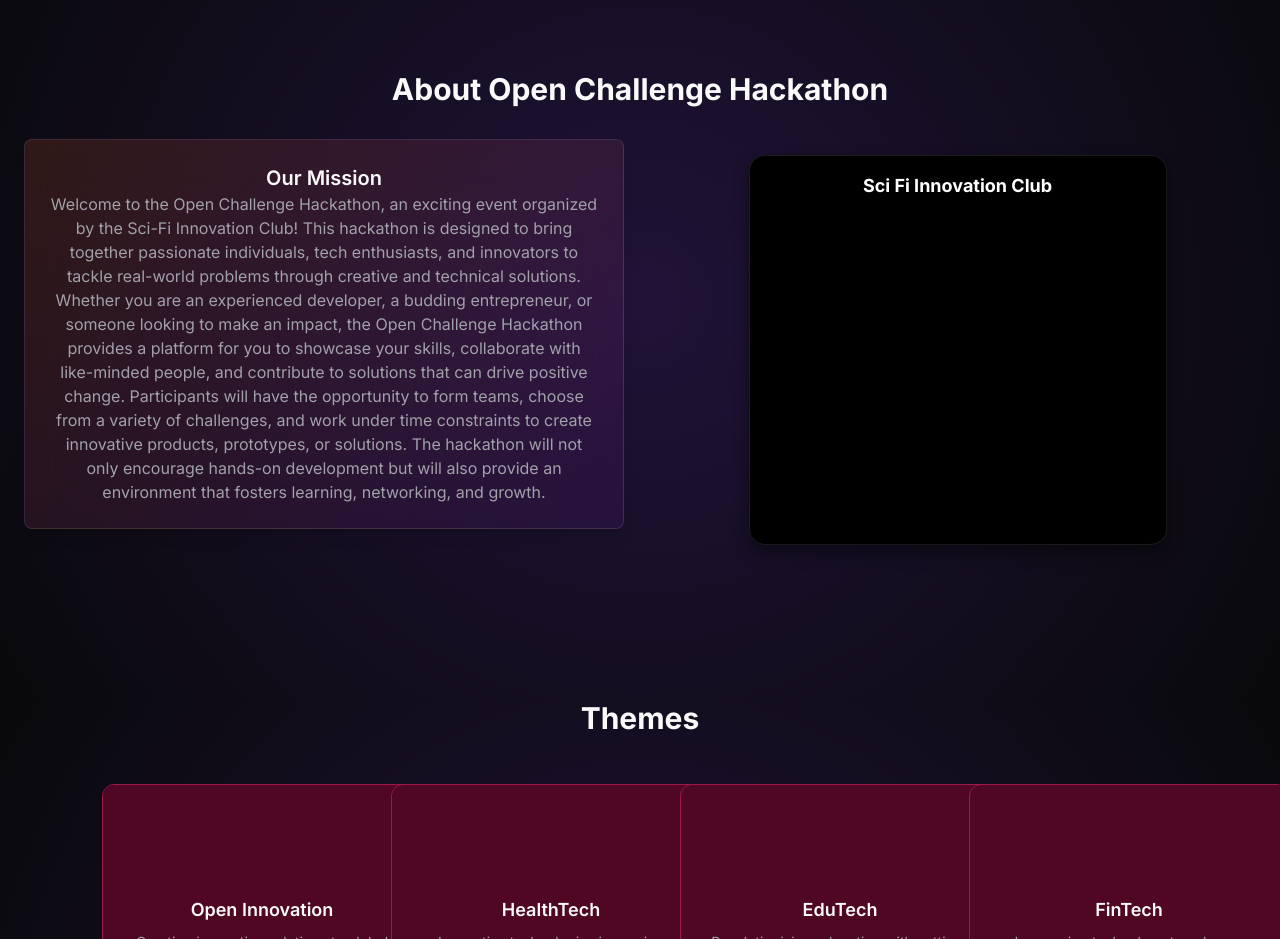
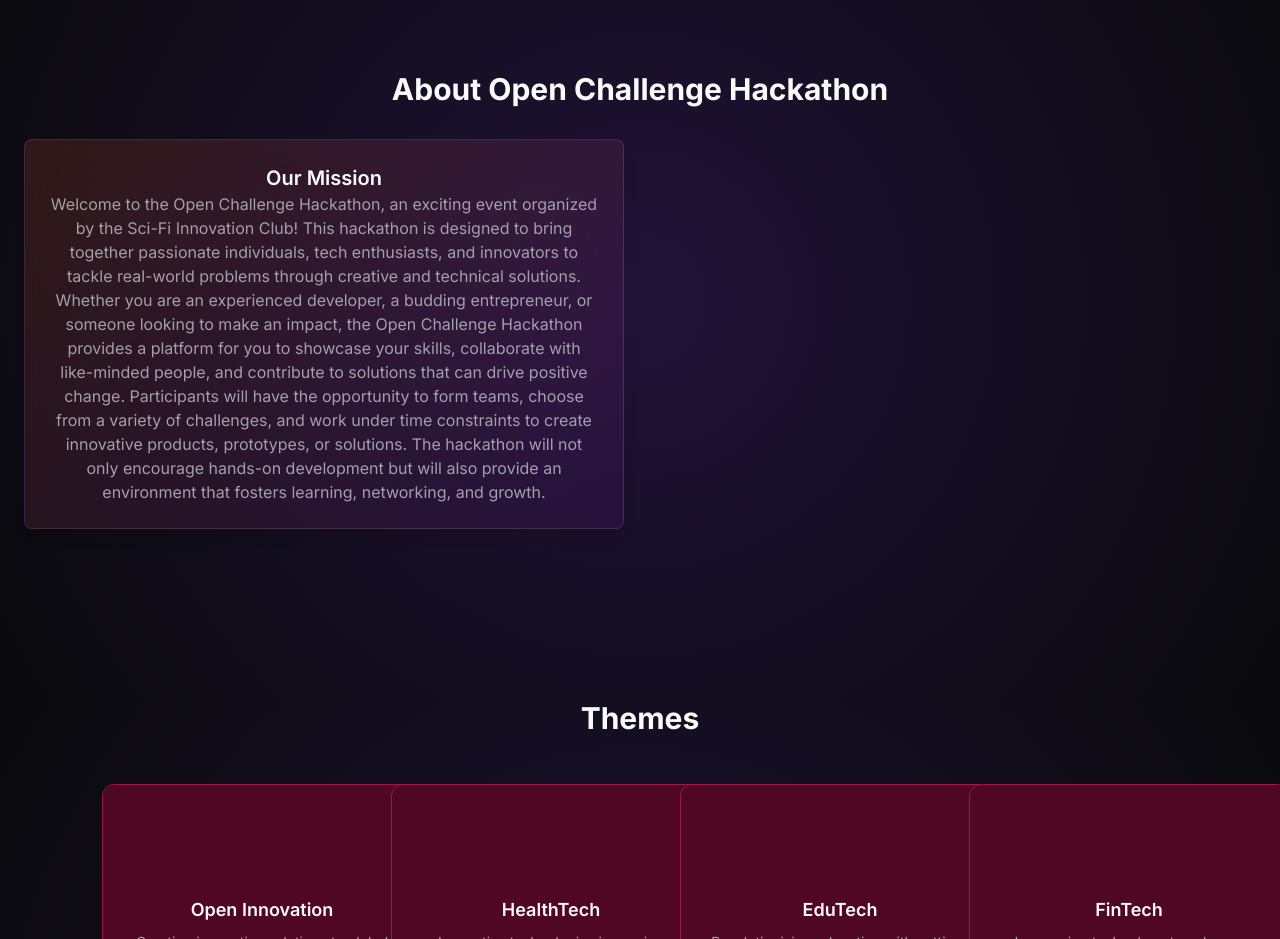
Before and after one commit to yashunh/WhatTheHack, a Next.js app: page / in a window 1280 px wide. Shown: the part 1700-2639 px from the top of the page. Built offline with nearby package versions, Linux system fonts and the light colour scheme.

Commit message:
pin perspective has been commented for now

```diff
--- a/components/about-section.tsx
+++ b/components/about-section.tsx
@@ -1,7 +1,7 @@
 "use client"
 
 import { motion } from "framer-motion"
-import { PinContainer, PinPerspective } from "./ui/3d-pin"
+// import { PinContainer, PinPerspective } from "./ui/3d-pin"
 
 export function AboutSection() {
   return (
@@ -35,12 +35,12 @@ export function AboutSection() {
           </motion.div>
 
           {/* Right side with 3D Pin Effect */}
-          <PinContainer className="relative flex flex-col items-center">
+          {/* <PinContainer className="relative flex flex-col items-center">
     <PinPerspective className="absolute inset-0 bg-transparent">
     <div className="bg-gradient-to-br from-[#fc6b32]/15 to-purple-900/20 backdrop-blur-xl border border-white/10 p-6 rounded-lg">
     </div>
   </PinPerspective>
-</PinContainer>
+</PinContainer> */}
 
 
         </div>
```
